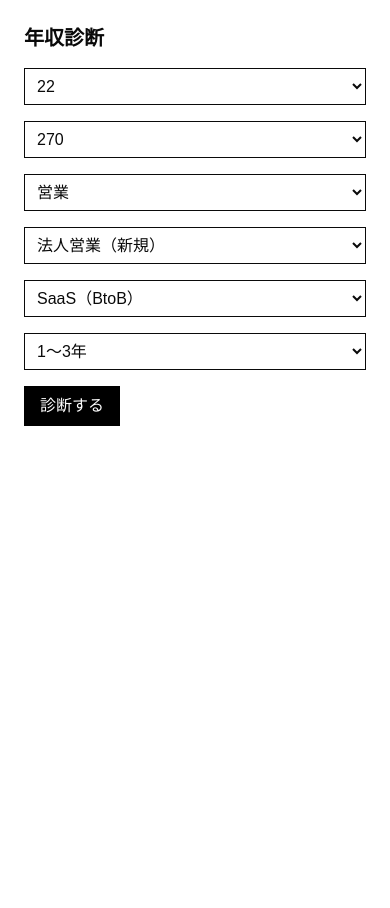
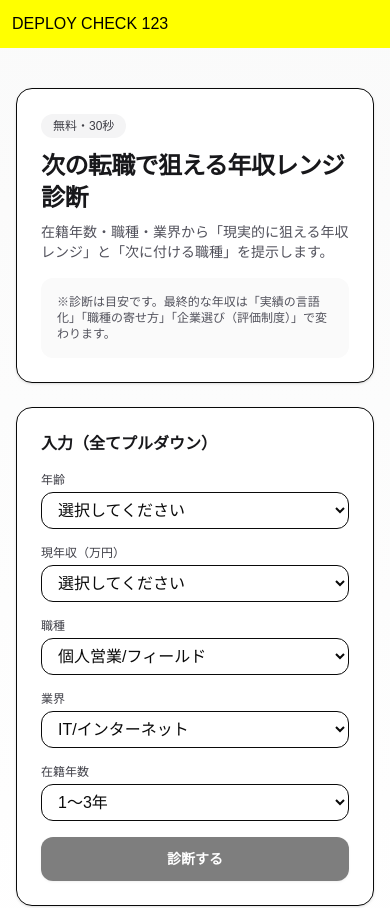
Before and after one commit to tanaka-collab/income-diagnosis, a Next.js app: page / in a window 390 px wide. Shown: the top 908 px of the page. Before the commit the page ends 844 px from the top, so only its background shows below. Built offline with nearby package versions, Linux system fonts and the light colour scheme.

Commit message:
update page ui

```diff
--- a/app/page.tsx
+++ b/app/page.tsx
@@ -1,345 +1,87 @@
+
 "use client";
 
-import { useMemo, useState } from "react";
+import { useEffect, useMemo, useState } from "react";
 
-// ==============================
-// JobKey（API route.ts と合わせる）
-// ==============================
+// ✅ route.ts（細分類版）に合わせる
 type JobKey =
-  // SALES
   | "SALES_NEW"
   | "SALES_ROUTE"
   | "SALES_INSIDE"
   | "SALES_FIELD"
-  // TECH
   | "TECH_HELPDESK"
   | "TECH_DEV"
   | "TECH_INFRA"
-  // SERVICE
   | "SERVICE_RETAIL"
   | "SERVICE_FOOD"
-  // OFFICE
   | "OFFICE_GENERAL"
   | "OFFICE_SALES_ASSIST"
-  // MANUFACTURING
   | "MANUFACTURING_LINE"
-  // MEDICAL
-  | "MED_DOCTOR"
-  | "MED_NURSE_RN"
-  | "MED_ASSISTANT"
-  | "MED_PHARMACIST"
-  | "MED_PT"
-  | "MED_OT"
-  | "MED_RAD"
-  | "MED_CLINICAL_TECH"
-  // CARE
-  | "CARE_WORKER"
-  | "CARE_MANAGER"
-  // PROFESSIONAL
-  | "PRO_LAWYER"
-  | "PRO_PARALEGAL"
-  | "PRO_TAX_ACCOUNTANT"
-  | "PRO_CPA"
-  | "PRO_SOCIAL_INSURANCE"
-  | "PRO_JUDICIAL_SCRIVENER"
-  | "PRO_ADMIN_SCRIVENER"
-  // ===== 追加：ビジネス系 =====
-  | "BIZ_BIZDEV"
-  | "BIZ_CORP_PLANNING"
-  | "BIZ_PROJECT_MGR"
-  | "BIZ_PROD_MGR"
-  | "BIZ_STORE_MGR"
-  // ===== 追加：人事 =====
-  | "HR_RECRUITER"
-  | "HR_LABOR"
-  | "HR_HRBP"
-  | "HR_OD"
-  // ===== 追加：マーケ =====
-  | "MKT_PERFORMANCE"
-  | "MKT_CRM"
-  | "MKT_CONTENT_PR"
-  | "MKT_BRAND"
-  // ===== 追加：経理/財務 =====
-  | "FIN_ACCOUNTING_JUNIOR"
-  | "FIN_ACCOUNTING_SENIOR"
-  | "FIN_FPNA"
-  | "FIN_TREASURY"
-  // ===== 追加：クリエイティブ =====
-  | "CREATIVE_WEB_DESIGN"
-  | "CREATIVE_UIUX"
-  | "CREATIVE_VIDEO"
-  | "CREATIVE_WRITER"
-  | "CREATIVE_DIRECTOR"
-  // ===== 追加：法務（士業ではない法務職） =====
-  | "LEGAL_INHOUSE"
-  | "LEGAL_COMPLIANCE"
-  // OTHER
   | "OTHER";
 
-// ==============================
-// IndustryKey（細分）
-// route.ts と合わせる
-// ==============================
 type IndustryKey =
-  | "IT_SAAS_B2B"
-  | "IT_WEB_B2C"
-  | "IT_SES"
-  | "IT_SI"
-  | "IT_GAME"
-  | "IT_SECURITY"
-  | "IT_AI_DATA"
-  | "IT_HARDWARE"
-  | "HR_AGENCY"
-  | "HR_MEDIA"
-  | "HR_SAAS"
-  | "HR_OUTSOURCING"
-  | "FIN_BANK"
-  | "FIN_SECURITIES"
-  | "FIN_INSURANCE"
-  | "FIN_LEASE"
-  | "FIN_CREDIT"
-  | "FIN_FINTECH"
-  | "LOGI_3PL"
-  | "LOGI_LASTMILE"
-  | "LOGI_WAREHOUSE"
-  | "LOGI_FORWARDER"
-  | "RETAIL_CHAIN"
-  | "RETAIL_EC"
-  | "RETAIL_LUXURY"
-  | "RETAIL_DRUG"
-  | "MANU_AUTOMOTIVE"
-  | "MANU_ELECTRONICS"
-  | "MANU_FOOD"
-  | "MANU_CHEMICAL"
-  | "MANU_METAL"
-  | "SV_HOTEL"
-  | "SV_RESTAURANT"
-  | "SV_EDUCATION"
-  | "SV_MEDICAL_WELFARE"
-  | "SV_TRAVEL"
-  | "SV_BPO_CS"
-  | "RE_CONSTRUCTION"
-  | "RE_REAL_ESTATE"
-  | "PUBLIC"
-  | "MEDIA_AD"
-  | "ENERGY"
+  | "HR"
+  | "IT"
+  | "RETAIL"
+  | "LOGISTICS"
+  | "FINANCE"
+  | "MANUFACTURING"
+  | "SERVICE"
   | "OTHER";
 
 type TenureKey = "LT_6M" | "M6_TO_1Y" | "Y1_TO_3Y" | "Y3_TO_5Y" | "GE_5Y";
 
-// ==============================
-// options
-// ==============================
+const TIMEREX_URL = "https://timerex.net/s/info_2b5b_c8f1/468b156b";
+
+// ✅ UI
 const AGE_OPTIONS = Array.from({ length: 43 }, (_, i) => String(18 + i)); // 18〜60
 const INCOME_OPTIONS = Array.from({ length: 81 }, (_, i) => String(200 + i * 10)); // 200〜1000（10万刻み）
 
-type JobCluster =
-  | "SALES"
-  | "BIZ"
-  | "HR"
-  | "MARKETING"
-  | "FINANCE"
-  | "LEGAL"
-  | "TECH"
-  | "CREATIVE"
-  | "MEDICAL"
-  | "CARE"
-  | "OFFICE"
-  | "MANUFACTURING"
-  | "SERVICE"
-  | "PROFESSIONAL"
-  | "OTHER";
-
-const JOB_CLUSTER_OPTIONS: { label: string; value: JobCluster }[] = [
-  { label: "営業", value: "SALES" },
-  { label: "経営・事業", value: "BIZ" },
-  { label: "人事", value: "HR" },
-  { label: "マーケ", value: "MARKETING" },
-  { label: "経理・財務", value: "FINANCE" },
-  { label: "法務・コンプラ", value: "LEGAL" },
-  { label: "IT", value: "TECH" },
-  { label: "クリエイティブ", value: "CREATIVE" },
-  { label: "医療", value: "MEDICAL" },
-  { label: "介護", value: "CARE" },
-  { label: "事務", value: "OFFICE" },
-  { label: "製造", value: "MANUFACTURING" },
-  { label: "販売・サービス", value: "SERVICE" },
-  { label: "士業（資格職）", value: "PROFESSIONAL" },
-  { label: "その他", value: "OTHER" },
-];
-
-const JOB_BY_CLUSTER: Record<JobCluster, { label: string; value: JobKey }[]> = {
-  SALES: [
+const JOB_GROUPS: { group: string; options: { label: string; value: JobKey }[] }[] = [
+  {
+    group: "営業",
+    options: [
       { label: "法人営業（新規）", value: "SALES_NEW" },
       { label: "法人営業（ルート）", value: "SALES_ROUTE" },
       { label: "インサイドセールス", value: "SALES_INSIDE" },
       { label: "個人営業/フィールド", value: "SALES_FIELD" },
     ],
-  BIZ: [
-    { label: "事業開発（BizDev）", value: "BIZ_BIZDEV" },
-    { label: "経営企画/事業企画", value: "BIZ_CORP_PLANNING" },
-    { label: "プロジェクトマネージャー（PM）", value: "BIZ_PROJECT_MGR" },
-    { label: "プロダクトマネージャー（PdM）", value: "BIZ_PROD_MGR" },
-    { label: "店長/エリアマネージャー", value: "BIZ_STORE_MGR" },
-  ],
-  HR: [
-    { label: "採用（リクルーター/RPO含む）", value: "HR_RECRUITER" },
-    { label: "労務", value: "HR_LABOR" },
-    { label: "HRBP/人事企画寄り", value: "HR_HRBP" },
-    { label: "組織開発（OD）", value: "HR_OD" },
-  ],
-  MARKETING: [
-    { label: "広告運用/Performance", value: "MKT_PERFORMANCE" },
-    { label: "CRM", value: "MKT_CRM" },
-    { label: "コンテンツ/PR", value: "MKT_CONTENT_PR" },
-    { label: "ブランド", value: "MKT_BRAND" },
-  ],
-  FINANCE: [
-    { label: "経理（日次/月次）", value: "FIN_ACCOUNTING_JUNIOR" },
-    { label: "経理（年次/決算）", value: "FIN_ACCOUNTING_SENIOR" },
-    { label: "管理会計/FP&A", value: "FIN_FPNA" },
-    { label: "財務（資金繰り等）", value: "FIN_TREASURY" },
-  ],
-  LEGAL: [
-    { label: "法務（インハウス）", value: "LEGAL_INHOUSE" },
-    { label: "コンプライアンス", value: "LEGAL_COMPLIANCE" },
-  ],
-  TECH: [
+  },
+  {
+    group: "IT",
+    options: [
       { label: "ヘルプデスク", value: "TECH_HELPDESK" },
       { label: "エンジニア/開発", value: "TECH_DEV" },
       { label: "インフラ/運用", value: "TECH_INFRA" },
     ],
-  CREATIVE: [
-    { label: "Webデザイナー", value: "CREATIVE_WEB_DESIGN" },
-    { label: "UI/UXデザイナー", value: "CREATIVE_UIUX" },
-    { label: "動画編集", value: "CREATIVE_VIDEO" },
-    { label: "ライター", value: "CREATIVE_WRITER" },
-    { label: "ディレクター", value: "CREATIVE_DIRECTOR" },
+  },
+  {
+    group: "販売・サービス",
+    options: [
+      { label: "小売（販売/接客）", value: "SERVICE_RETAIL" },
+      { label: "飲食（接客/ホール等）", value: "SERVICE_FOOD" },
     ],
-  MEDICAL: [
-    { label: "医師", value: "MED_DOCTOR" },
-    { label: "看護師（正看）", value: "MED_NURSE_RN" },
-    { label: "看護助手/医療助手", value: "MED_ASSISTANT" },
-    { label: "薬剤師", value: "MED_PHARMACIST" },
-    { label: "理学療法士（PT）", value: "MED_PT" },
-    { label: "作業療法士（OT）", value: "MED_OT" },
-    { label: "診療放射線技師", value: "MED_RAD" },
-    { label: "臨床工学技士", value: "MED_CLINICAL_TECH" },
-  ],
-  CARE: [
-    { label: "介護職", value: "CARE_WORKER" },
-    { label: "ケアマネ（介護支援専門員）", value: "CARE_MANAGER" },
-  ],
-  OFFICE: [
+  },
+  {
+    group: "事務",
+    options: [
       { label: "一般事務", value: "OFFICE_GENERAL" },
       { label: "営業事務", value: "OFFICE_SALES_ASSIST" },
     ],
-  MANUFACTURING: [{ label: "製造（ライン）", value: "MANUFACTURING_LINE" }],
-  SERVICE: [
-    { label: "小売（販売/接客）", value: "SERVICE_RETAIL" },
-    { label: "飲食（接客/ホール等）", value: "SERVICE_FOOD" },
-  ],
-  PROFESSIONAL: [
-    { label: "弁護士", value: "PRO_LAWYER" },
-    { label: "パラリーガル", value: "PRO_PARALEGAL" },
-    { label: "税理士", value: "PRO_TAX_ACCOUNTANT" },
-    { label: "公認会計士", value: "PRO_CPA" },
-    { label: "社会保険労務士", value: "PRO_SOCIAL_INSURANCE" },
-    { label: "司法書士", value: "PRO_JUDICIAL_SCRIVENER" },
-    { label: "行政書士", value: "PRO_ADMIN_SCRIVENER" },
-  ],
-  OTHER: [{ label: "その他", value: "OTHER" }],
-};
+  },
+  { group: "製造", options: [{ label: "製造（ライン）", value: "MANUFACTURING_LINE" }] },
+  { group: "その他", options: [{ label: "その他", value: "OTHER" }] },
+];
 
-const INDUSTRY_GROUPS: { group: string; options: { label: string; value: IndustryKey }[] }[] = [
-  {
-    group: "IT/インターネット",
-    options: [
-      { label: "SaaS（BtoB）", value: "IT_SAAS_B2B" },
-      { label: "Webサービス（BtoC）", value: "IT_WEB_B2C" },
-      { label: "SES", value: "IT_SES" },
-      { label: "SI/受託開発", value: "IT_SI" },
-      { label: "ゲーム", value: "IT_GAME" },
-      { label: "セキュリティ", value: "IT_SECURITY" },
-      { label: "AI/データ", value: "IT_AI_DATA" },
-      { label: "ハード/組込み", value: "IT_HARDWARE" },
-    ],
-  },
-  {
-    group: "人材",
-    options: [
-      { label: "人材紹介", value: "HR_AGENCY" },
-      { label: "求人メディア", value: "HR_MEDIA" },
-      { label: "HR SaaS", value: "HR_SAAS" },
-      { label: "BPO/アウトソーシング", value: "HR_OUTSOURCING" },
-    ],
-  },
-  {
-    group: "金融",
-    options: [
-      { label: "銀行", value: "FIN_BANK" },
-      { label: "証券", value: "FIN_SECURITIES" },
-      { label: "保険", value: "FIN_INSURANCE" },
-      { label: "リース", value: "FIN_LEASE" },
-      { label: "クレジット/信販", value: "FIN_CREDIT" },
-      { label: "Fintech", value: "FIN_FINTECH" },
-    ],
-  },
-  {
-    group: "物流",
-    options: [
-      { label: "3PL", value: "LOGI_3PL" },
-      { label: "ラストワンマイル", value: "LOGI_LASTMILE" },
-      { label: "倉庫/センター運営", value: "LOGI_WAREHOUSE" },
-      { label: "フォワーダー/国際物流", value: "LOGI_FORWARDER" },
-    ],
-  },
-  {
-    group: "小売/EC",
-    options: [
-      { label: "小売チェーン", value: "RETAIL_CHAIN" },
-      { label: "EC/D2C", value: "RETAIL_EC" },
-      { label: "ラグジュアリー", value: "RETAIL_LUXURY" },
-      { label: "ドラッグストア", value: "RETAIL_DRUG" },
-    ],
-  },
-  {
-    group: "メーカー/製造",
-    options: [
-      { label: "自動車/部品", value: "MANU_AUTOMOTIVE" },
-      { label: "電機/電子", value: "MANU_ELECTRONICS" },
-      { label: "食品", value: "MANU_FOOD" },
-      { label: "化学", value: "MANU_CHEMICAL" },
-      { label: "金属/素材", value: "MANU_METAL" },
-    ],
-  },
-  {
-    group: "サービス",
-    options: [
-      { label: "ホテル/宿泊", value: "SV_HOTEL" },
-      { label: "飲食", value: "SV_RESTAURANT" },
-      { label: "教育", value: "SV_EDUCATION" },
-      { label: "医療/福祉（法人側）", value: "SV_MEDICAL_WELFARE" },
-      { label: "旅行/レジャー", value: "SV_TRAVEL" },
-      { label: "CS/BPO（コール等）", value: "SV_BPO_CS" },
-    ],
-  },
-  {
-    group: "建設/不動産",
-    options: [
-      { label: "建設", value: "RE_CONSTRUCTION" },
-      { label: "不動産", value: "RE_REAL_ESTATE" },
-    ],
-  },
-  {
-    group: "公共/その他",
-    options: [
-      { label: "官公庁/自治体", value: "PUBLIC" },
-      { label: "広告/メディア", value: "MEDIA_AD" },
-      { label: "エネルギー", value: "ENERGY" },
+const INDUSTRY_OPTIONS: { label: string; value: IndustryKey }[] = [
+  { label: "IT/インターネット", value: "IT" },
+  { label: "人材（紹介/派遣/HR）", value: "HR" },
+  { label: "金融（銀行/証券/保険）", value: "FINANCE" },
+  { label: "物流（倉庫/配送/3PL）", value: "LOGISTICS" },
+  { label: "小売（店舗/EC）", value: "RETAIL" },
+  { label: "メーカー/製造業", value: "MANUFACTURING" },
+  { label: "サービス（宿泊/飲食/その他）", value: "SERVICE" },
   { label: "その他", value: "OTHER" },
-    ],
-  },
 ];
 
 const TENURE_OPTIONS: { label: string; value: TenureKey }[] = [
@@ -350,57 +92,79 @@ const TENURE_OPTIONS: { label: string; value: TenureKey }[] = [
   { label: "5年以上", value: "GE_5Y" },
 ];
 
-function labelIndustry(ind: IndustryKey) {
-  for (const g of INDUSTRY_GROUPS) {
-    const hit = g.options.find((o) => o.value === ind);
+function labelJob(jobKey: JobKey) {
+  for (const g of JOB_GROUPS) {
+    const hit = g.options.find((o) => o.value === jobKey);
     if (hit) return hit.label;
   }
   return "その他";
+}
+function labelIndustry(ind: IndustryKey) {
+  return INDUSTRY_OPTIONS.find((o) => o.value === ind)?.label ?? "その他";
 }
 function labelTenure(t: TenureKey) {
   return TENURE_OPTIONS.find((o) => o.value === t)?.label ?? "";
 }
 
+// ✅ “毎回空白で始める”ための初期値
+const DEFAULTS = {
+  age: "",
+  currentIncomeMan: "",
+  jobKey: "SALES_FIELD" as JobKey,
+  industryKey: "IT" as IndustryKey,
+  tenureKey: "Y1_TO_3Y" as TenureKey,
+};
+
 export default function Home() {
-  const [age, setAge] = useState("22");
-  const [currentIncomeMan, setCurrentIncomeMan] = useState("270");
-
-  // ✅ 2段階
-  const [jobCluster, setJobCluster] = useState<JobCluster>("SALES");
-  const [jobKey, setJobKey] = useState<JobKey>(JOB_BY_CLUSTER["SALES"][0].value);
-
-  const [industryKey, setIndustryKey] = useState<IndustryKey>("IT_SAAS_B2B");
-  const [tenureKey, setTenureKey] = useState<TenureKey>("Y1_TO_3Y");
+  const [age, setAge] = useState(DEFAULTS.age);
+  const [currentIncomeMan, setCurrentIncomeMan] = useState(DEFAULTS.currentIncomeMan);
+  const [jobKey, setJobKey] = useState<JobKey>(DEFAULTS.jobKey);
+  const [industryKey, setIndustryKey] = useState<IndustryKey>(DEFAULTS.industryKey);
+  const [tenureKey, setTenureKey] = useState<TenureKey>(DEFAULTS.tenureKey);
 
   const [message, setMessage] = useState("");
   const [result, setResult] = useState<any>(null);
   const [loading, setLoading] = useState(false);
 
-  const jobOptions = JOB_BY_CLUSTER[jobCluster] ?? JOB_BY_CLUSTER["OTHER"];
-
-  // クラスター変更時に jobKey を先頭へ寄せる
-  const onChangeCluster = (next: JobCluster) => {
-    setJobCluster(next);
-    const first = (JOB_BY_CLUSTER[next] ?? JOB_BY_CLUSTER["OTHER"])[0];
-    setJobKey(first.value);
-  };
+  // ✅ ここがポイント：保存された入力が残っても、ページ表示時に必ず“初期化”
+  useEffect(() => {
+    // もし以前 localStorage を使ってた場合に備えて、念のため消す（キー名が違うならここ変更）
+    try {
+      localStorage.removeItem("income-diagnosis");
+    } catch {}
+    // 入力を初期値へ
+    setAge(DEFAULTS.age);
+    setCurrentIncomeMan(DEFAULTS.currentIncomeMan);
+    setJobKey(DEFAULTS.jobKey);
+    setIndustryKey(DEFAULTS.industryKey);
+    setTenureKey(DEFAULTS.tenureKey);
+    setResult(null);
+    setMessage("");
+  }, []);
 
   const payload = useMemo(
     () => ({
-      age: Number(age),
-      currentIncomeMan: Number(currentIncomeMan),
+      age: age ? Number(age) : null,
+      currentIncomeMan: currentIncomeMan ? Number(currentIncomeMan) : null,
       jobKey,
       industryKey,
-      tenureYears: tenureKey,
-
-      // 互換用（route.ts が job/industry を見ても破綻しない）
-      job: jobOptions.find((o) => o.value === jobKey)?.label ?? "その他",
+      tenureYears: tenureKey, // route.ts側で拾う想定
+      // 互換用
+      job: labelJob(jobKey),
       industry: labelIndustry(industryKey),
     }),
-    [age, currentIncomeMan, jobKey, industryKey, tenureKey, jobOptions]
+    [age, currentIncomeMan, jobKey, industryKey, tenureKey]
   );
 
+  const canSubmit =
+    !!age && !!currentIncomeMan && Number.isFinite(Number(age)) && Number.isFinite(Number(currentIncomeMan));
+
   const submit = async () => {
+    if (!canSubmit) {
+      setMessage("年齢と現年収を入力してください（プルダウンでOK）");
+      return;
+    }
+
     setLoading(true);
     setMessage("");
     setResult(null);
@@ -416,8 +180,8 @@ export default function Home() {
       if (!res.ok || json?.ok === false) {
         setMessage("診断エラー：" + (json?.saveError ?? json?.error ?? "不明なエラー"));
       } else {
-        setMessage("診断しました！");
         setResult(json);
+        setMessage("");
       }
     } catch (e: any) {
       setMessage("通信エラー：" + (e?.message ?? "不明なエラー"));
@@ -426,49 +190,80 @@ export default function Home() {
     }
   };
 
-  const selectedJobLabel = jobOptions.find((o) => o.value === jobKey)?.label ?? "その他";
+  return (
+    <main className="min-h-screen bg-gradient-to-b from-zinc-50 to-white">
+      <div style={{ padding: 12, background: "yellow", color: "black" }}>
+  DEPLOY CHECK 123
+</div>
+      <div className="mx-auto max-w-3xl px-4 py-10">
+        {/* ヘッダー */}
+        <div className="mb-6 rounded-2xl border bg-white p-6 shadow-sm">
+          <div className="flex items-start justify-between gap-4">
+            <div>
+              <p className="inline-flex items-center gap-2 rounded-full bg-zinc-100 px-3 py-1 text-xs font-medium text-zinc-700">
+                無料・30秒
+              </p>
+              <h1 className="mt-3 text-2xl font-bold tracking-tight text-zinc-900">
+                次の転職で狙える年収レンジ診断
+              </h1>
+              <p className="mt-2 text-sm text-zinc-600">
+                在籍年数・職種・業界から「現実的に狙える年収レンジ」と「次に付ける職種」を提示します。
+              </p>
+            </div>
 
-  return (
-    <main className="max-w-md mx-auto p-6 space-y-4">
-      <h1 className="text-xl font-bold">年収診断</h1>
+            <a
+              href={TIMEREX_URL}
+              target="_blank"
+              rel="noopener noreferrer"
+              className="hidden shrink-0 rounded-xl bg-black px-4 py-2 text-sm font-medium text-white shadow-sm hover:opacity-90 md:inline-flex"
+            >
+              無料面談を予約
+            </a>
+          </div>
 
-      <select className="border p-2 w-full" value={age} onChange={(e) => setAge(e.target.value)}>
+          <div className="mt-4 rounded-xl bg-zinc-50 p-4 text-xs text-zinc-600">
+            ※診断は目安です。最終的な年収は「実績の言語化」「職種の寄せ方」「企業選び（評価制度）」で変わります。
+          </div>
+        </div>
+
+        {/* フォーム */}
+        <div className="rounded-2xl border bg-white p-6 shadow-sm">
+          <h2 className="text-base font-semibold text-zinc-900">入力（全てプルダウン）</h2>
+
+          <div className="mt-4 grid gap-4 md:grid-cols-2">
+            <Field label="年齢">
+              <select className="w-full rounded-xl border px-3 py-2" value={age} onChange={(e) => setAge(e.target.value)}>
+                <option value="">選択してください</option>
                 {AGE_OPTIONS.map((v) => (
                   <option key={v} value={v}>
-            {v}
+                    {v}歳
                   </option>
                 ))}
               </select>
+            </Field>
 
-      <select className="border p-2 w-full" value={currentIncomeMan} onChange={(e) => setCurrentIncomeMan(e.target.value)}>
+            <Field label="現年収（万円）">
+              <select
+                className="w-full rounded-xl border px-3 py-2"
+                value={currentIncomeMan}
+                onChange={(e) => setCurrentIncomeMan(e.target.value)}
+              >
+                <option value="">選択してください</option>
                 {INCOME_OPTIONS.map((v) => (
                   <option key={v} value={v}>
-            {v}
+                    {v}万円
                   </option>
                 ))}
               </select>
+            </Field>
 
-      {/* ✅ 職種クラスター */}
-      <select className="border p-2 w-full" value={jobCluster} onChange={(e) => onChangeCluster(e.target.value as JobCluster)}>
-        {JOB_CLUSTER_OPTIONS.map((o) => (
-          <option key={o.value} value={o.value}>
-            {o.label}
-          </option>
-        ))}
-      </select>
-
-      {/* ✅ 職種小分類（クラスター内のみ） */}
-      <select className="border p-2 w-full" value={jobKey} onChange={(e) => setJobKey(e.target.value as JobKey)}>
-        {jobOptions.map((o) => (
-          <option key={o.value} value={o.value}>
-            {o.label}
-          </option>
-        ))}
-      </select>
-
-      {/* ✅ 業界（optgroup） */}
-      <select className="border p-2 w-full" value={industryKey} onChange={(e) => setIndustryKey(e.target.value as IndustryKey)}>
-        {INDUSTRY_GROUPS.map((g) => (
+            <Field label="職種">
+              <select
+                className="w-full rounded-xl border px-3 py-2"
+                value={jobKey}
+                onChange={(e) => setJobKey(e.target.value as JobKey)}
+              >
+                {JOB_GROUPS.map((g) => (
                   <optgroup key={g.group} label={g.group}>
                     {g.options.map((o) => (
                       <option key={o.value} value={o.value}>
@@ -478,77 +273,115 @@ export default function Home() {
                   </optgroup>
                 ))}
               </select>
+            </Field>
 
-      <select className="border p-2 w-full" value={tenureKey} onChange={(e) => setTenureKey(e.target.value as TenureKey)}>
+            <Field label="業界">
+              <select
+                className="w-full rounded-xl border px-3 py-2"
+                value={industryKey}
+                onChange={(e) => setIndustryKey(e.target.value as IndustryKey)}
+              >
+                {INDUSTRY_OPTIONS.map((o) => (
+                  <option key={o.value} value={o.value}>
+                    {o.label}
+                  </option>
+                ))}
+              </select>
+            </Field>
+
+            <Field label="在籍年数">
+              <select
+                className="w-full rounded-xl border px-3 py-2"
+                value={tenureKey}
+                onChange={(e) => setTenureKey(e.target.value as TenureKey)}
+              >
                 {TENURE_OPTIONS.map((o) => (
                   <option key={o.value} value={o.value}>
                     {o.label}
                   </option>
                 ))}
               </select>
+            </Field>
 
-      <button onClick={submit} disabled={loading} className="bg-black text-white px-4 py-2 disabled:opacity-60">
+            <div className="flex items-end">
+              <button
+                onClick={submit}
+                disabled={loading || !canSubmit}
+                className="w-full rounded-xl bg-black px-4 py-3 text-sm font-semibold text-white shadow-sm disabled:opacity-50"
+              >
                 {loading ? "診断中..." : "診断する"}
               </button>
+            </div>
+          </div>
 
-      {message && <p>{message}</p>}
+          {message && <p className="mt-4 rounded-xl border border-red-200 bg-red-50 p-3 text-sm text-red-700">{message}</p>}
+        </div>
 
+        {/* 結果 */}
         {result && (
-        <div className="border p-4 space-y-2">
-          <h2 className="font-bold">診断結果</h2>
+          <div className="mt-6 rounded-2xl border bg-white p-6 shadow-sm">
+            <div className="flex flex-wrap items-center justify-between gap-3">
+              <h2 className="text-base font-semibold text-zinc-900">診断結果</h2>
+              <span className="rounded-full bg-zinc-100 px-3 py-1 text-xs font-medium text-zinc-700">
+                入力：{labelJob(jobKey)} / {labelIndustry(industryKey)} / {labelTenure(tenureKey)}
+              </span>
+            </div>
 
             {result.incomeRangeMan && (
-            <p>
-              想定レンジ：{result.incomeRangeMan.min}〜{result.incomeRangeMan.max}万円
+              <div className="mt-4 rounded-2xl border bg-zinc-50 p-5">
+                <p className="text-sm text-zinc-600">想定レンジ</p>
+                <p className="mt-1 text-2xl font-bold text-zinc-900">
+                  {result.incomeRangeMan.min}〜{result.incomeRangeMan.max}万円
                 </p>
+              </div>
             )}
 
-          <p>
-            入力：{selectedJobLabel} / {labelIndustry(industryKey)} / {labelTenure(tenureKey)}
-          </p>
-
-          <p className="text-sm opacity-70">
-            （type:{result.professionType ?? "-"} / DB分類:{result.jobCategory}/{result.tenureBucket} / band:{result.resultBand ?? "-"}）
-          </p>
-
-          {result.reasoning && <p>{result.reasoning}</p>}
+            {result.reasoning && <p className="mt-4 text-sm leading-6 text-zinc-700">{result.reasoning}</p>}
 
             {Array.isArray(result.recommendedRoles) && result.recommendedRoles.length > 0 && (
-            <div>
-              <p className="font-bold">次に付ける</p>
-              <ul className="list-disc pl-6">
+              <div className="mt-4">
+                <p className="text-sm font-semibold text-zinc-900">次に付ける候補</p>
+                <ul className="mt-2 grid gap-2 md:grid-cols-2">
                   {result.recommendedRoles.map((r: string) => (
-                  <li key={r}>{r}</li>
+                    <li key={r} className="rounded-xl border bg-white px-4 py-3 text-sm text-zinc-800">
+                      {r}
+                    </li>
                   ))}
                 </ul>
-              <div className="border-t pt-4 space-y-2">
-  <p className="font-bold">
-    この診断結果をもとに、あなた専用の転職戦略を整理できます
+              </div>
+            )}
+
+            <div className="mt-6 rounded-2xl border bg-white p-5">
+              <p className="text-sm font-semibold text-zinc-900">次の一手（面談で具体化できます）</p>
+              <p className="mt-2 text-sm text-zinc-700">
+                「短期離職に見えない見せ方」「職種の寄せ方」「狙うべき企業タイプ」まで、あなたの入力に合わせて具体化します。
               </p>
-
-  <p className="text-sm opacity-80">
-    年収を上げる・短期離職に見せない・次に選ぶべき職種を
-    無料で30分だけ整理します。
-  </p>
-
               <a
-    href="https://timerex.net/s/info_2b5b_c8f1/468b156b"
+                href={TIMEREX_URL}
                 target="_blank"
-    rel="noreferrer"
-    className="block text-center bg-black text-white px-4 py-3 rounded"
+                rel="noopener noreferrer"
+                className="mt-4 inline-flex w-full items-center justify-center rounded-xl bg-black px-4 py-3 text-sm font-semibold text-white shadow-sm hover:opacity-90"
               >
-    無料キャリア相談（30分）
+                無料面談を予約する
               </a>
-
-  <p className="text-xs opacity-60">
-    ※無理な営業はしません。状況次第では「今は動かない方がいい」
-    という提案も正直にお伝えします。
-  </p>
+              <p className="mt-2 text-center text-xs text-zinc-500">所要30分・オンライン</p>
             </div>
           </div>
         )}
+
+        <footer className="mt-10 text-center text-xs text-zinc-500">
+          © UP-STREAM / Income Diagnosis
+        </footer>
       </div>
-      )}
     </main>
   );
 }
+
+function Field({ label, children }: { label: string; children: React.ReactNode }) {
+  return (
+    <label className="block">
+      <span className="mb-1 block text-xs font-medium text-zinc-700">{label}</span>
+      {children}
+    </label>
+  );
+}
```
Lines whose indentation alone changed are shown as unchanged.
